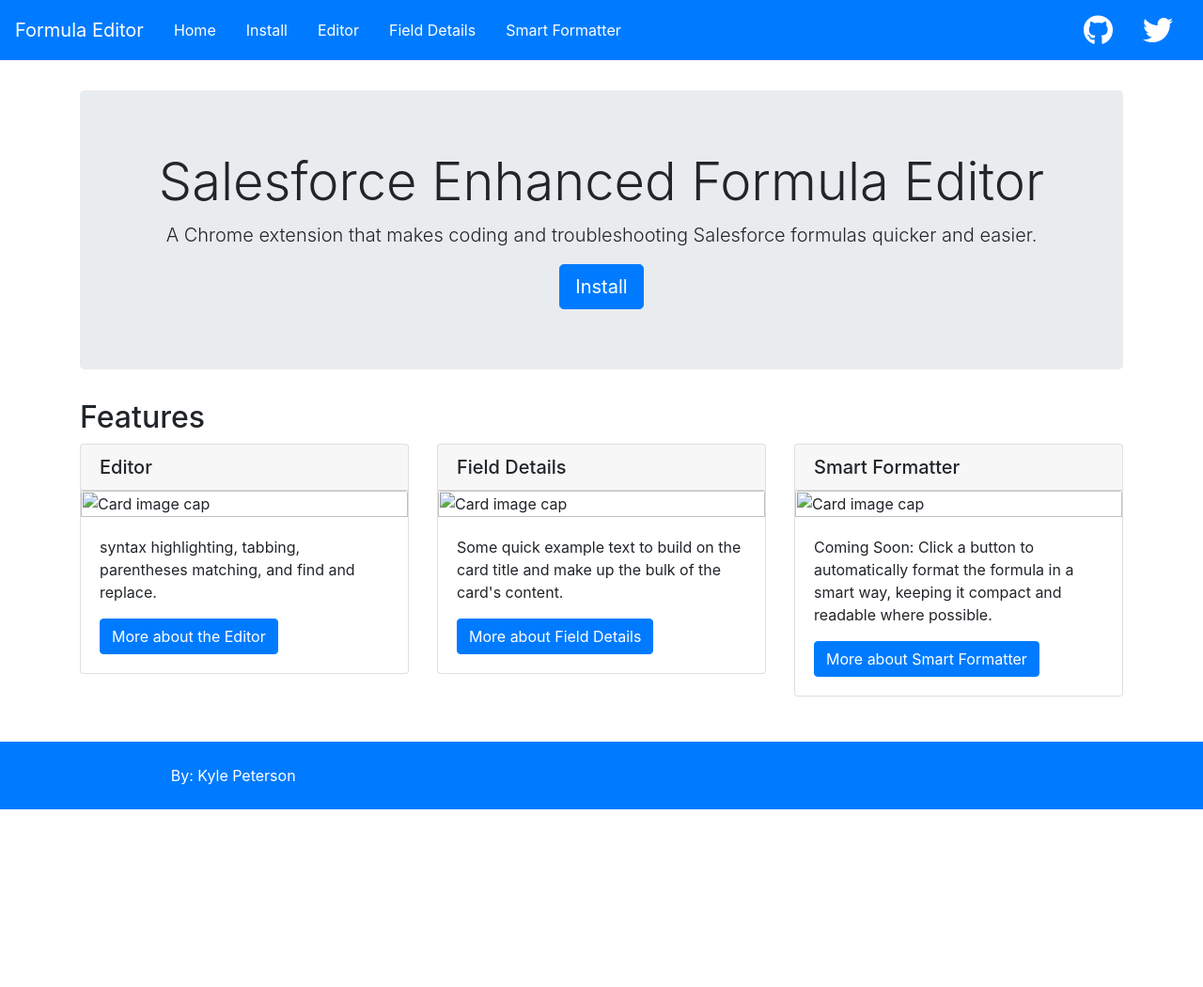
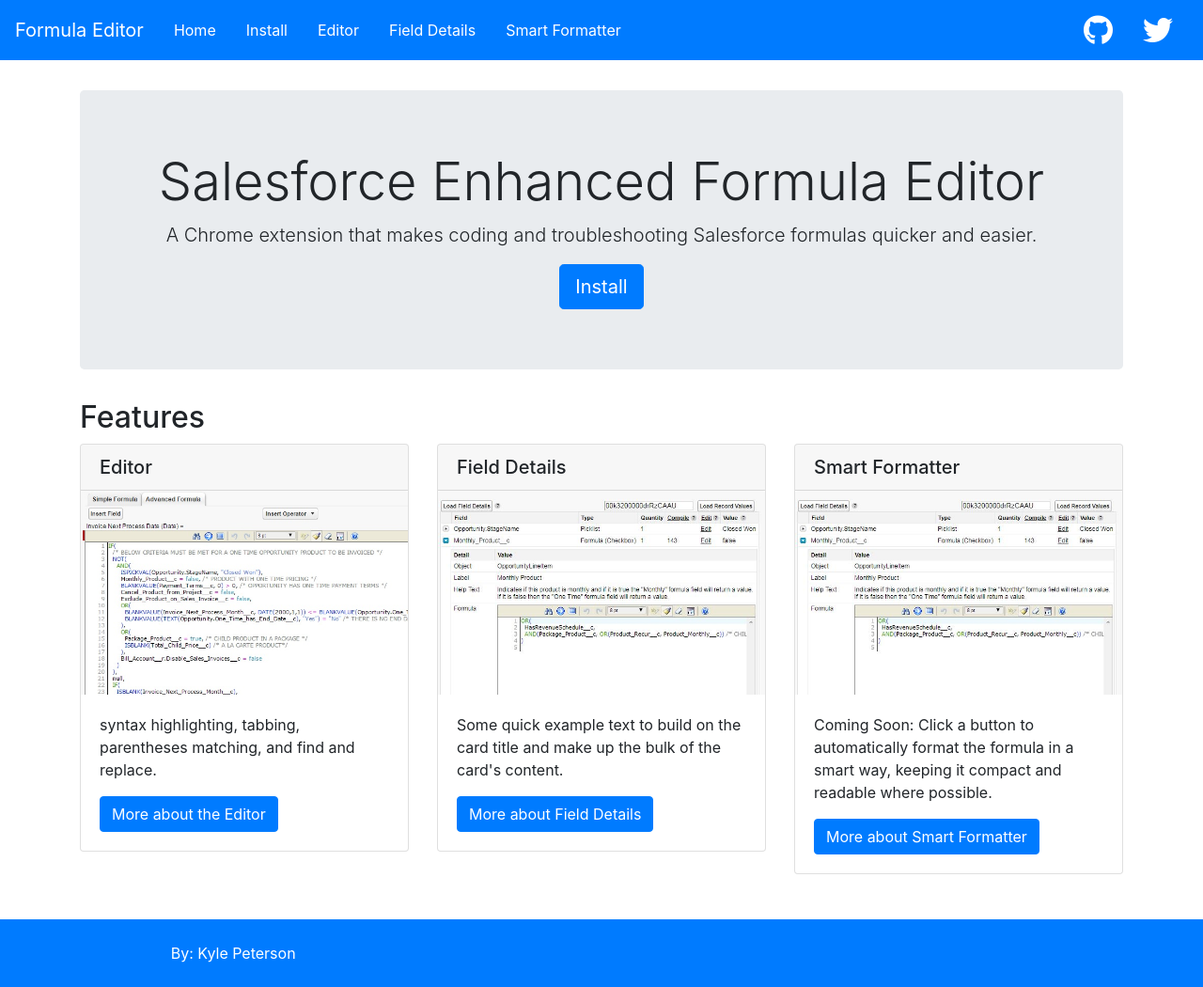
Before and after one commit to kpeterson85/Salesforce-Enhanced-Formula-Editor-Chrome-Extension, a Jekyll site: the page built from index.html, in a window 1280 px wide and 1050 px high. Shown: the whole window at 94% size. Built offline with Jekyll 4.4.1, drawn with Linux system fonts in a browser that asks for light colours; nearby versions of some CDN libraries.

Commit message:
Fix image paths

```diff
--- a/index.html
+++ b/index.html
@@ -16,7 +16,7 @@
           <div class="col-xs-12 col-lg-4">
             <div class="card">
               <h5 class="card-header">Editor</h5>
-              <img class="card-img-top" src="img/home_editor.jpg" alt="Card image cap">
+              <img class="card-img-top" src="assets/images/home_editor.jpg" alt="Card image cap">
               <div class="card-body">
                 <p class="card-text">syntax highlighting, tabbing, parentheses matching, and find and replace.</p>
                 <a href="#" class="btn btn-primary">More about the Editor</a>
@@ -26,7 +26,7 @@
           <div class="col-xs-12 col-lg-4">
             <div class="card">
               <h5 class="card-header">Field Details</h5>
-              <img class="card-img-top" src="img/home_fielddetails.jpg" alt="Card image cap">
+              <img class="card-img-top" src="assets/images/home_fielddetails.jpg" alt="Card image cap">
               <div class="card-body">
                 <p class="card-text">Some quick example text to build on the card title and make up the bulk of the card's content.</p>
                 <a href="#" class="btn btn-primary">More about Field Details</a>
@@ -36,7 +36,7 @@
           <div class="col-xs-12 col-lg-4">
             <div class="card">
               <h5 class="card-header">Smart Formatter</h5>
-              <img class="card-img-top" src="img/home_fielddetails.jpg" alt="Card image cap">
+              <img class="card-img-top" src="assets/images/home_fielddetails.jpg" alt="Card image cap">
               <div class="card-body">
                 <p class="card-text">Coming Soon: Click a button to automatically format the formula in a smart way, keeping it compact and readable where possible.</p>
                 <a href="#" class="btn btn-primary">More about Smart Formatter</a>
```
